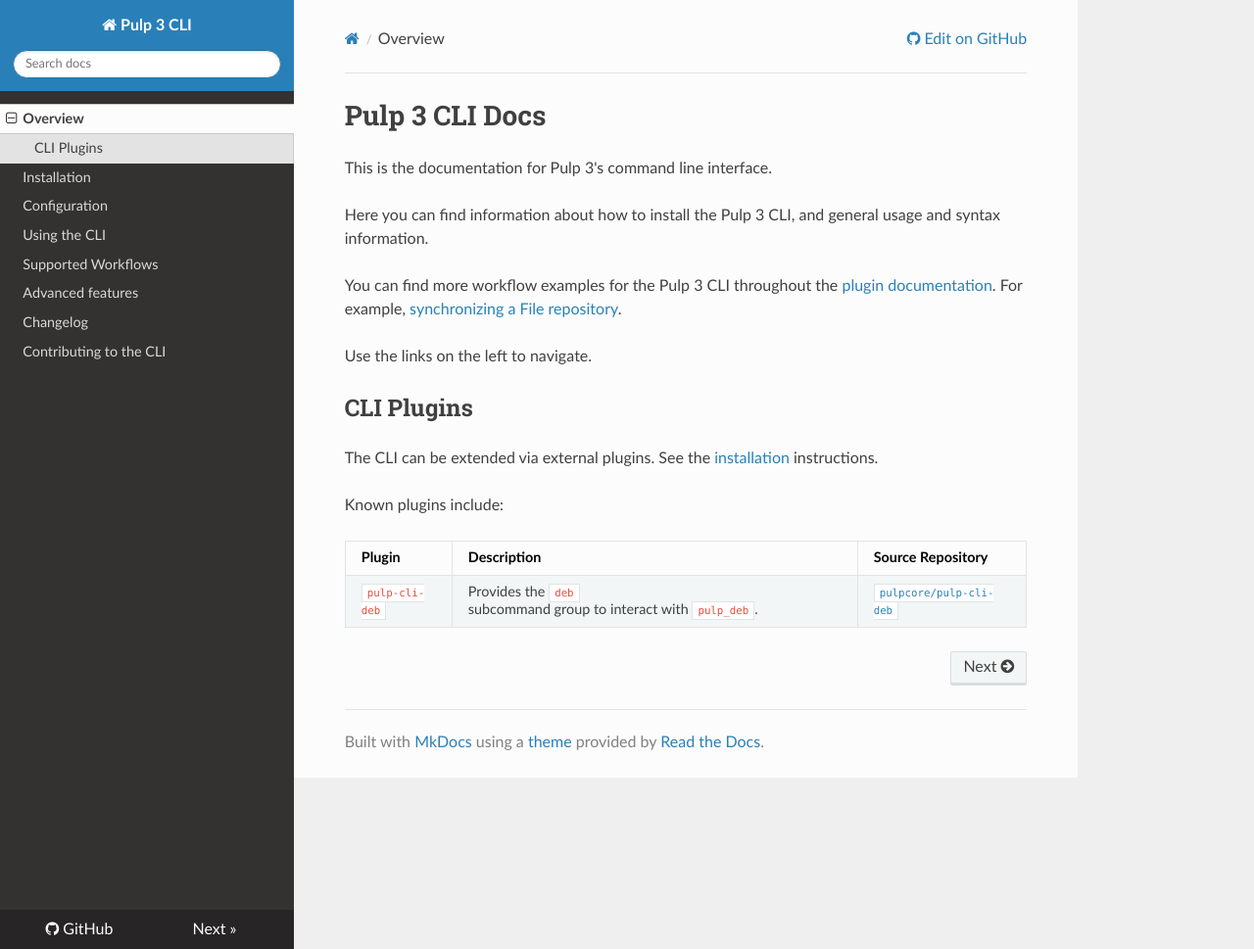
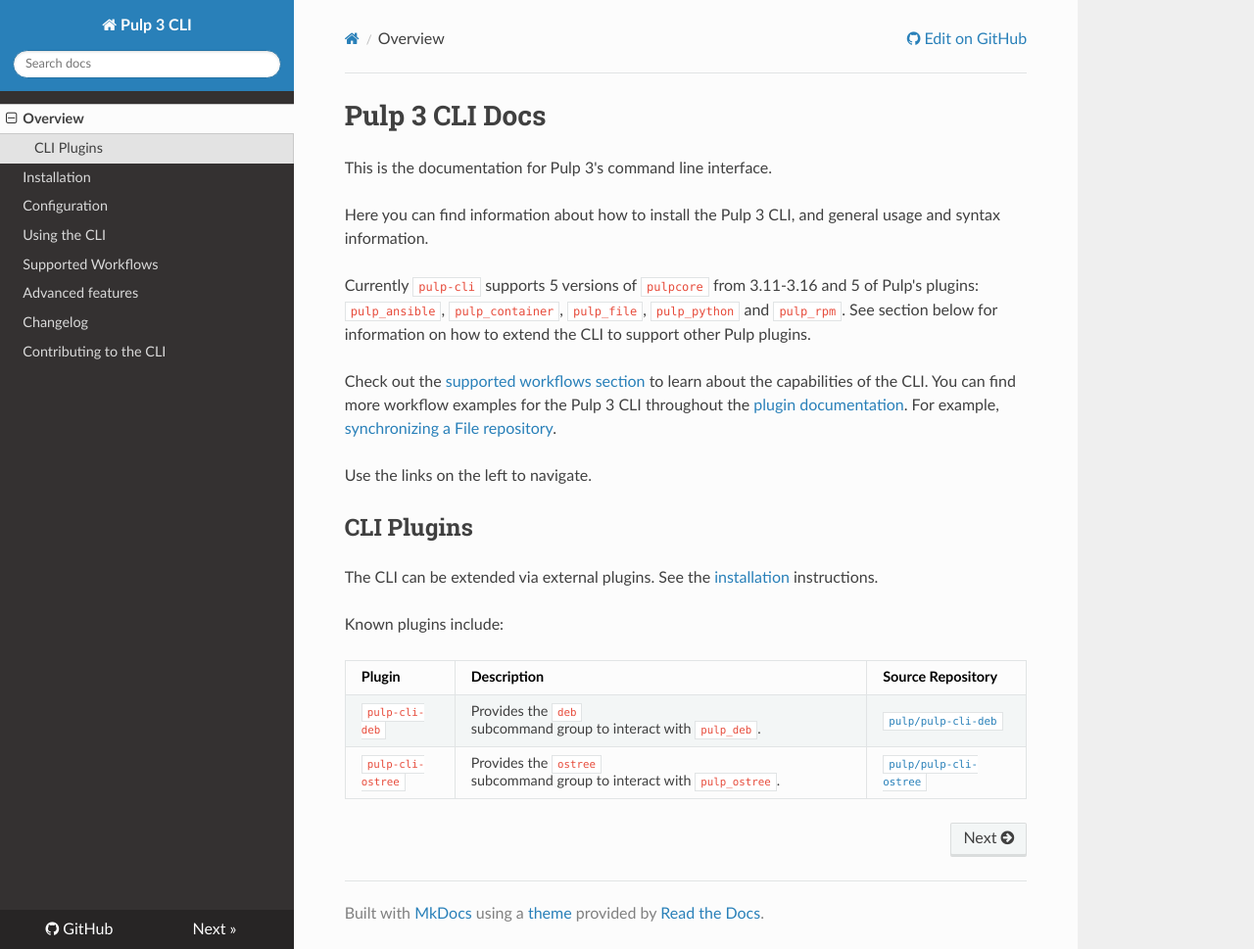
Before and after one commit to pulp/pulp-cli, an MkDocs documentation site: the page built from docs/index.md, in a window 1280 px wide and 969 px high. Shown: the whole window at 98% size. Built offline with MkDocs 1.6.1, drawn with Linux system fonts in a browser that asks for light colours; nearby versions of some CDN libraries.

Commit message:
Update docs to reflect current plugin support
fixes: #394

```diff
--- a/docs/index.md
+++ b/docs/index.md
@@ -4,6 +4,11 @@
 
 Here you can find information about how to install the Pulp 3 CLI, and general usage and syntax information.
 
+Currently `pulp-cli` supports 5 versions of `pulpcore` from 3.11-3.16 and 5 of Pulp's plugins:
+`pulp_ansible`, `pulp_container`, `pulp_file`, `pulp_python` and `pulp_rpm`. See section below for information
+on how to extend the CLI to support other Pulp plugins.
+
+Check out the [supported workflows section](supported_workflows) to learn about the capabilities of the CLI.
 You can find more workflow examples for the Pulp 3 CLI throughout the [plugin documentation](https://docs.pulpproject.org/pulpcore/plugins/index.html).
 For example, [synchronizing a File repository](https://docs.pulpproject.org/pulp_file/workflows/sync.html).
 
@@ -18,4 +23,5 @@
 
 | Plugin | Description | Source Repository |
 | --- | --- | --- |
-| `pulp-cli-deb` | Provides the `deb` subcommand group to interact with `pulp_deb`. | [`pulpcore/pulp-cli-deb`](https://github.com/pulp/pulp-cli-deb) |
+| `pulp-cli-deb` | Provides the `deb` subcommand group to interact with `pulp_deb`. | [`pulp/pulp-cli-deb`](https://github.com/pulp/pulp-cli-deb) |
+| `pulp-cli-ostree` | Provides the `ostree` subcommand group to interact with `pulp_ostree`. | [`pulp/pulp-cli-ostree`](https://github.com/pulp/pulp-cli-ostree) |
```
Also changed, not shown: docs/supported_workflows.md (+1 -1 lines), 1 other file.
